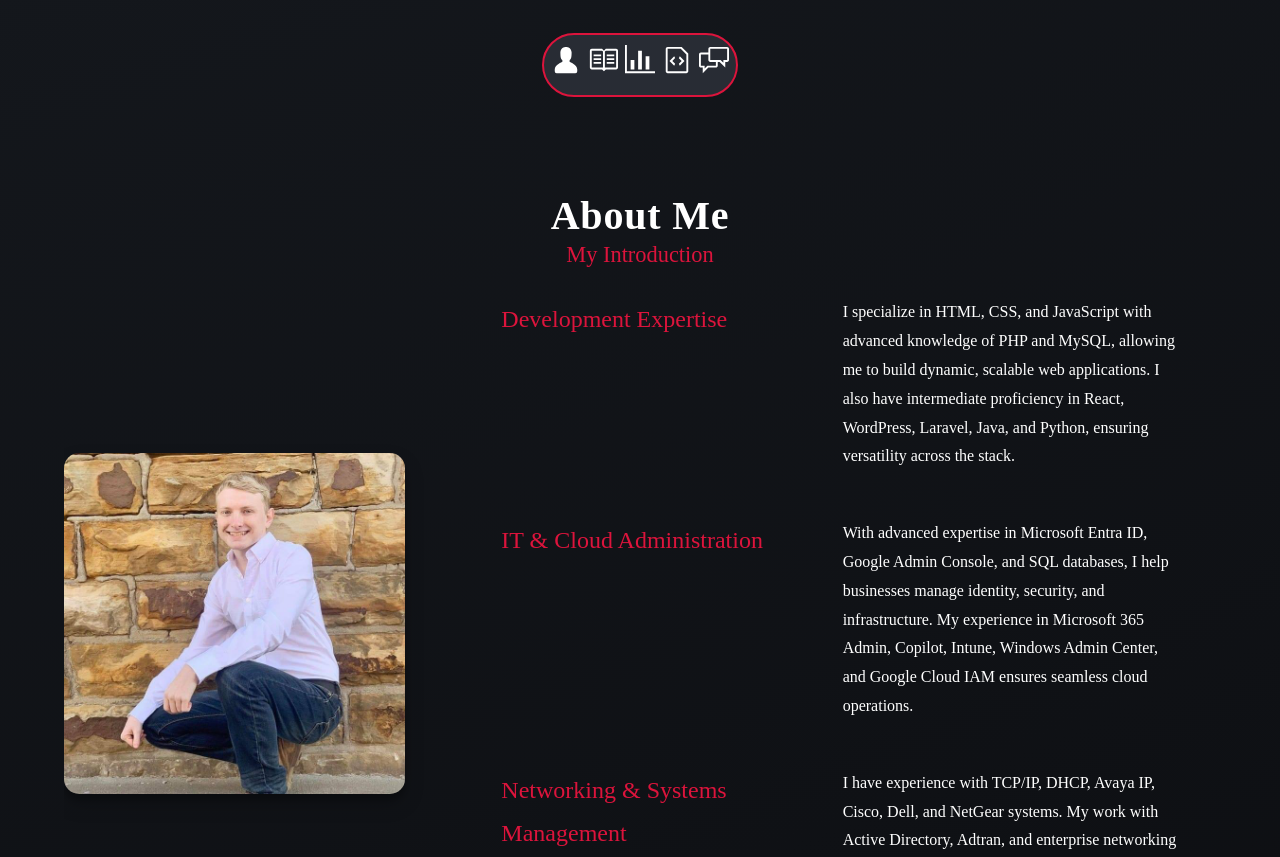
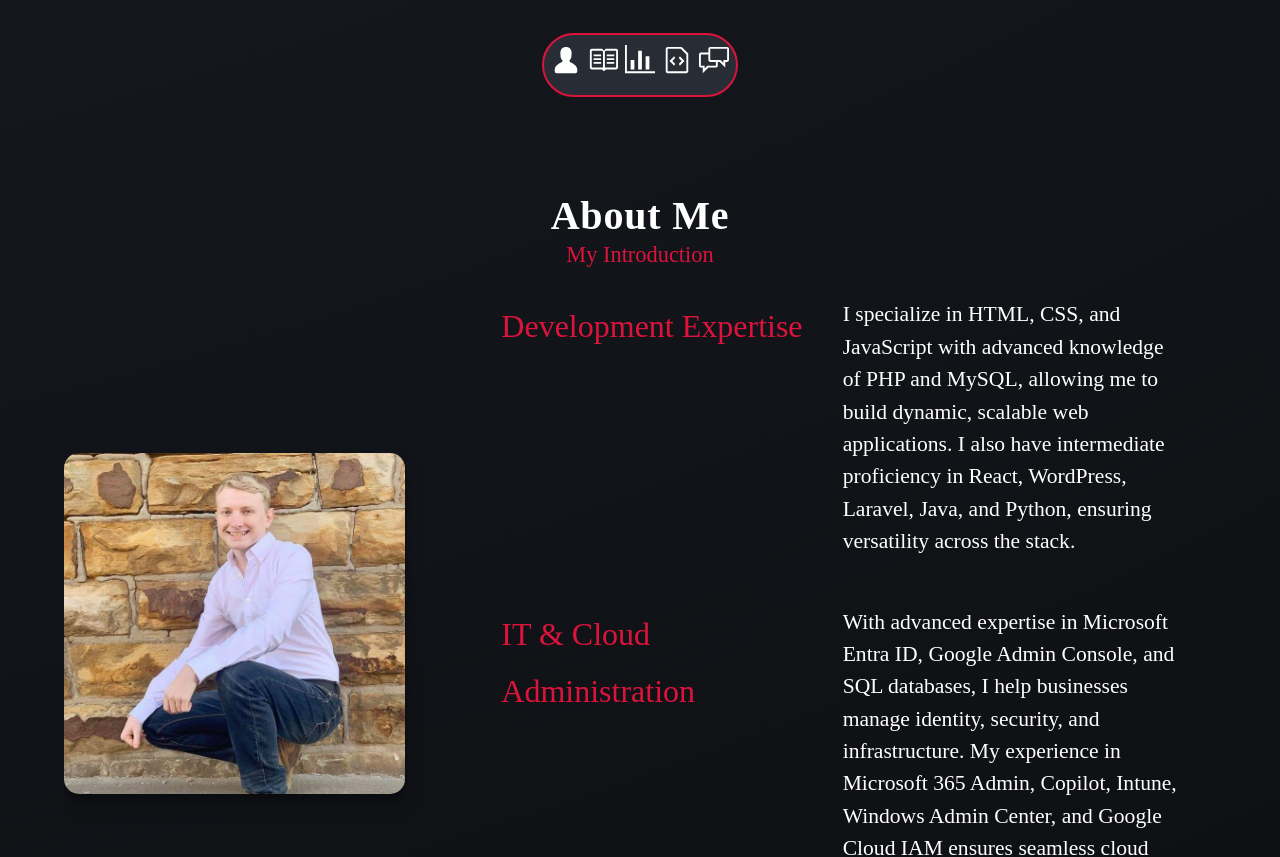
Before and after one commit to GarinMcCullick/PortfolioRedesign, a React (Create React App) app in the folder portfolio/: page / in a window 1280 px wide. Shown: the part 653-1510 px from the top of the page. Built offline with nearby package versions, Linux system fonts and the light colour scheme.

Commit message:
changed some font

```diff
--- a/portfolio/src/Components/AboutPage.js
+++ b/portfolio/src/Components/AboutPage.js
@@ -117,7 +117,7 @@ const Section = styled.div`
   flex-wrap: row wrap;
 
   h2 {
-    font-size: 1.5rem;
+    font-size: 2rem;
     color: crimson;
     margin-bottom: 0.5rem;
     flex-basis: 100%;
@@ -125,13 +125,21 @@ const Section = styled.div`
 
   p {
     flex-basis: 100%;
-    font-size: 1rem;
+    font-size: 1.35rem;
+    line-height: 1.5;
     margin-bottom: 1rem;
   }
 
   @media (max-width: 1000px) {
     flex-direction: column;
     text-align: left;
+    h2 {
+      font-size: 1.5rem;
+    }
+    p {
+      flex-basis: 100%;
+      font-size: 1.2rem;
+    }
   }
 `;
 
```
